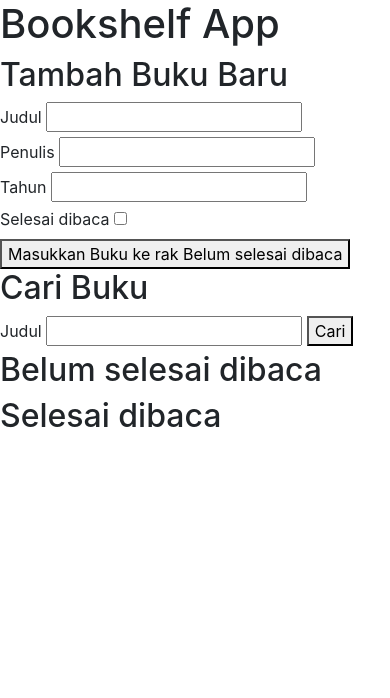
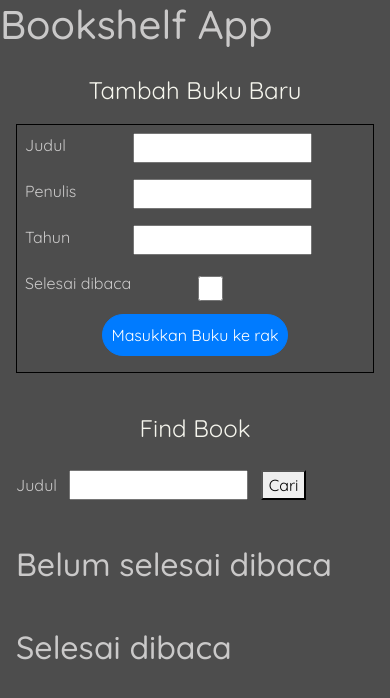
Before and after one commit to RedimRedim/dicoding-project2, a plain HTML site: page index.html in a window 390 px wide. Drawn offline with nearby package versions, Linux system fonts and the light colour scheme.

Commit message:
update CSS

```diff
--- a/index.html
+++ b/index.html
@@ -5,9 +5,16 @@
   <meta http-equiv="Content-Type" content="text/html;charset=UTF-8" />
   <meta name="viewport" content="width=device-width, initial-scale=1.0" />
   <title>Bookshelf App</title>
+
+
+  <!-- Quicksand-->
+  <link rel="preconnect" href="https://fonts.googleapis.com">
+<link rel="preconnect" href="https://fonts.gstatic.com" crossorigin>
+<link href="https://fonts.googleapis.com/css2?family=Quicksand:wght@300..700&display=swap" rel="stylesheet">
+
   <!-- Bootstrap CSS -->
   <link rel="stylesheet" href="https://stackpath.bootstrapcdn.com/bootstrap/4.5.2/css/bootstrap.min.css" />
-
+  <link rel="stylesheet" href="./styles.css">
 
 </head>
 
@@ -16,36 +23,35 @@
     <h1>Bookshelf App</h1>
   </header>
 
-
-
   <main>
     <section>
-      <h2>Tambah Buku Baru</h2>
+      <p class="headTitle">Tambah Buku Baru</p>
       <form id="bookForm" data-testid="bookForm">
-        <div>
+        <div class="bookFormContent">
           <label for="bookFormTitle">Judul</label>
           <input id="bookFormTitle" type="text" required data-testid="bookFormTitleInput" />
         </div>
-        <div>
+        <div class="bookFormContent">
           <label for="bookFormAuthor">Penulis</label>
           <input id="bookFormAuthor" type="text" required data-testid="bookFormAuthorInput" />
         </div>
-        <div>
+        <div class="bookFormContent">
           <label for="bookFormYear">Tahun</label>
           <input id="bookFormYear" type="number" required data-testid="bookFormYearInput" />
         </div>
-        <div>
+        <div class="bookFormContent">
           <label for="bookFormIsComplete">Selesai dibaca</label>
           <input id="bookFormIsComplete" type="checkbox" data-testid="bookFormIsCompleteCheckbox" />
         </div>
-        <button id="bookFormSubmit" type="submit" data-testid="bookFormSubmitButton">
-          Masukkan Buku ke rak <span>Belum selesai dibaca</span>
+        <button id="bookFormSubmit" type="submit" data-testid="bookFormSubmitButton" class="btn btn-primary">
+          Masukkan Buku ke rak
         </button>
       </form>
     </section>
 
     <section>
-      <h2>Cari Buku</h2>
+      <p class="findBookTitle">Find Book</p>
+
       <form id="searchBook" data-testid="searchBookForm">
         <label for="searchBookTitle">Judul</label>
         <input id="searchBookTitle" type="text" data-testid="searchBookFormTitleInput" />
--- a/main.js
+++ b/main.js
@@ -30,3 +30,13 @@ document.addEventListener("click", (event) => {
   }
   BookClass.generateBooks();
 });
+
+//LEARNING CUSTOM EVENT BY LISTEN WHEN BOOK IS BEING ADDED
+document.addEventListener("bookAdded", (event) => {
+  window.alert(`A new book was added:
+    ID: ${event.detail.bookId}
+    Title: ${event.detail.title}
+    Author: ${event.detail.author}
+    Year: ${event.detail.year}
+    Completed: ${event.detail.isCompleted}`);
+});
--- /dev/null
+++ b/styles.css
@@ -0,0 +1,73 @@
+
+@media screen and (max-width: 768px) {
+body{
+    background-color: rgb(77, 77, 77);
+    font-family: "Quicksand", 'Gill Sans', 'Gill Sans MT', Calibri, 'Trebuchet MS', sans-serif;
+    font-size: 1em;
+    padding: 0;
+    color:rgb(202, 201, 201);
+    margin : 0;
+}
+
+main{
+    display:flex;
+    flex-direction: column;
+    gap: 5px;
+}
+
+section {
+    padding: 1em;
+}
+
+.findBookTitle, .headTitle{
+    text-align: center;
+    font-size:1.5em;
+    color: rgb(245, 245, 237)
+}
+
+
+#bookForm {
+    display: flex;
+    flex-direction: column;
+    align-items: flex-start;
+    border: 1px solid black;
+}
+
+#bookForm .bookFormContent{
+  display: flex;
+  flex-direction: row;
+  gap: 5px;
+  width:85%;
+}
+
+.bookFormContent label{
+    width: 150px;
+    margin: 0.5em;
+
+}
+
+label[for="bookFormIsComplete"] {
+    width: 120px;
+}
+
+input[type="checkbox"] {
+    background-color: aliceblue;
+    margin-left:2.5em;
+    width: 25px;
+    height: 35px;
+}
+
+
+input{
+    margin: 0.5em;
+
+}
+
+#bookFormSubmit {
+    margin-bottom: 1em;
+    align-self: center;
+    border-radius: 999px;
+    padding: 0.5em;
+}
+
+}
--- a/test.js
+++ b/test.js
@@ -19,6 +19,17 @@ export class Book {
 
     booksArray.push(bookData);
     localStorage.setItem(STORAGE_KEY, JSON.stringify(booksArray));
+
+    const bookAddedEvent = new CustomEvent("bookAdded", {
+      detail: {
+        bookId: bookData.id,
+        title: bookData.title,
+        author: bookData.author,
+        year: bookData.year,
+        isCompleted: bookData.isCompleted,
+      },
+    });
+    document.dispatchEvent(bookAddedEvent);
   }
 
   generateBooks() {
@@ -94,8 +105,6 @@ export class Book {
     this.generateBooks();
   }
 
-
-
   updateBook(bookId, title, author, year, isCompleted) {
     console.log(bookId, title, author, year, isCompleted);
     // const bookData = {
```
